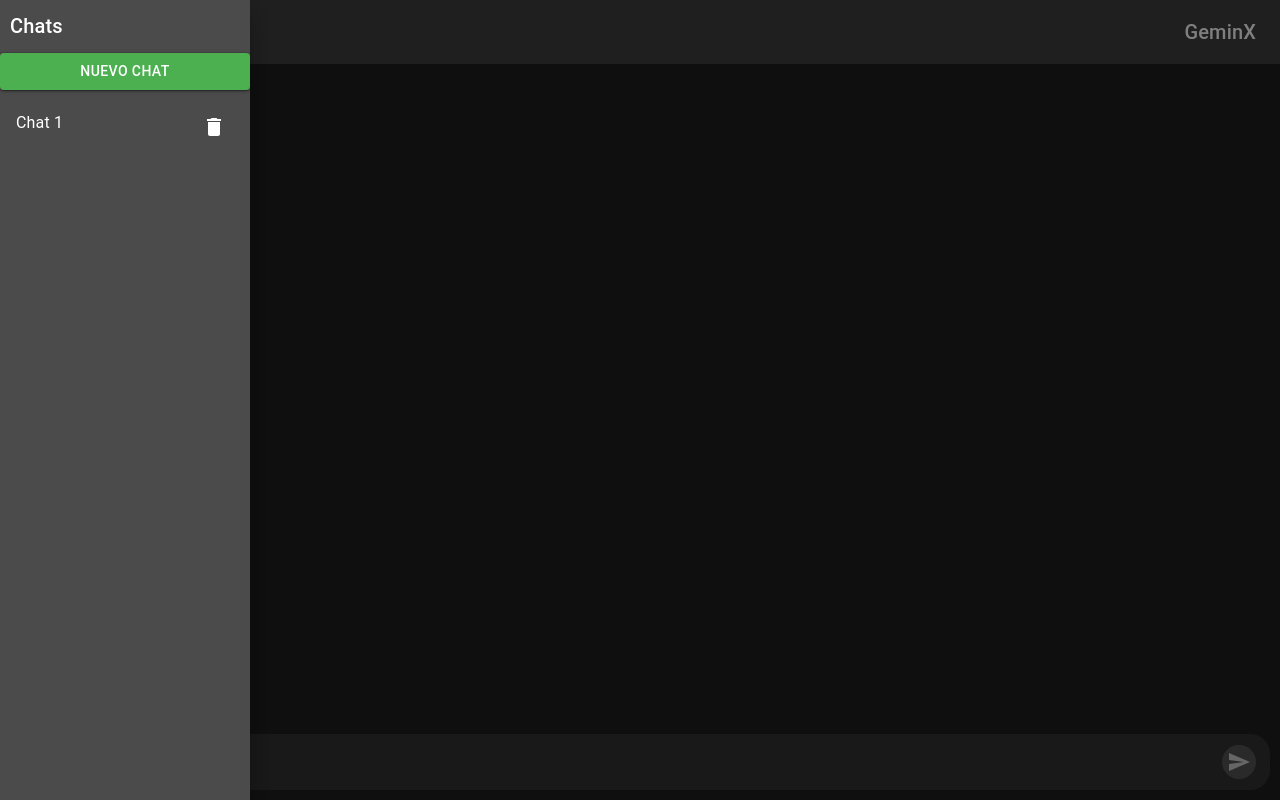
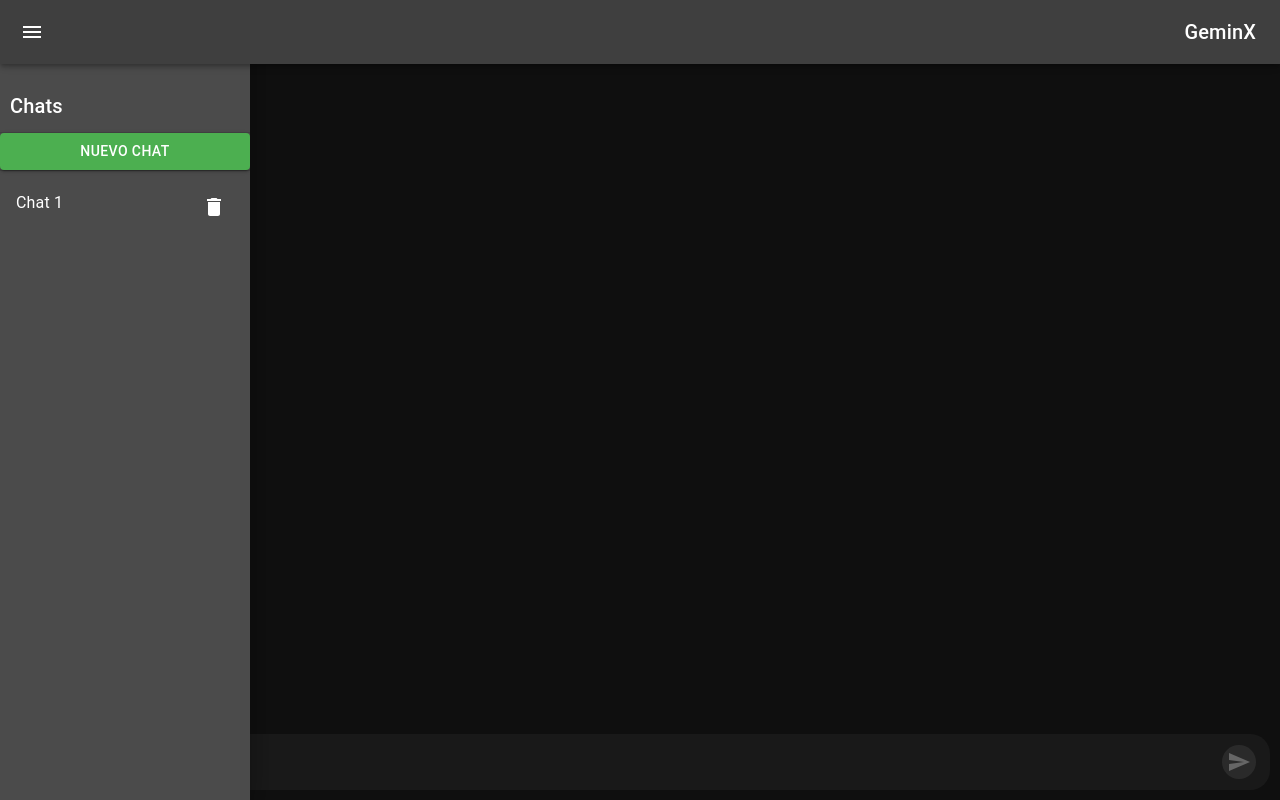
Before and after one commit to alessjh-dev/app-chat-web, a React (Vite) app: page / in a window 1280 px wide. Both pictures are taken after a click on the button 32 px from the left and 32 px from the top of the page. Built offline with nearby package versions, Linux system fonts and the light colour scheme.

Commit message:
MOD: actualización

```diff
--- a/src/ChatSidebar.tsx
+++ b/src/ChatSidebar.tsx
@@ -26,7 +26,7 @@ const ChatSidebar: React.FC<ChatSidebarProps> = ({ chats, onSelectChat, onNewCha
       }}
     >
       <Box sx={{ width: '100%', height: '100%', display: 'flex', flexDirection: 'column' }}>
-        <Box sx={{ padding: '10px' }}>
+        <Box sx={{ padding: '10px', marginTop:'5rem' }}>
           <Typography variant="h6">
             Chats
           </Typography>
--- a/src/ChatWindow.tsx
+++ b/src/ChatWindow.tsx
@@ -28,16 +28,15 @@ const ChatWindow: React.FC<ChatWindowProps> = ({ chat, onSendMessage }) => {
     if (input.trim() && chat) {
       const newMessage: Message = { text: input, user: 'me' };
       onSendMessage(newMessage);
+      setInput('');
 
       try {
-        const response = await axios.post('https://python-hello-world-beta-topaz.vercel.app/chat', { message: input });
+        const response = await axios.post('https://python-hello-world-beta-topaz.vercel.app/chat', { message: input.trim() });
         const botMessage: Message = { text: response.data.message, user: 'bot' };
         onSendMessage(botMessage);
       } catch (error) {
         console.error('Error sending message:', error);
       }
-
-      setInput('');
     }
   };
 
--- a/src/Header.tsx
+++ b/src/Header.tsx
@@ -8,9 +8,9 @@ interface HeaderProps {
 
 const Header: React.FC<HeaderProps> = ({ toggleSidebar }) => {
   return (
-    <AppBar position="static" sx={{ backgroundColor: '#2c2c2c' }}>
+    <AppBar position="static" sx={{ backgroundColor: '#2c2c2c', zIndex: (theme) => theme.zIndex.drawer + 1 }}>
       <Toolbar>
-        <IconButton edge="start" color="inherit" onClick={toggleSidebar}>
+        <IconButton edge="start" color="inherit" onClick={toggleSidebar} aria-label="menu">
           <MenuIcon />
         </IconButton>
         <Box sx={{ flexGrow: 1 }} />
```
